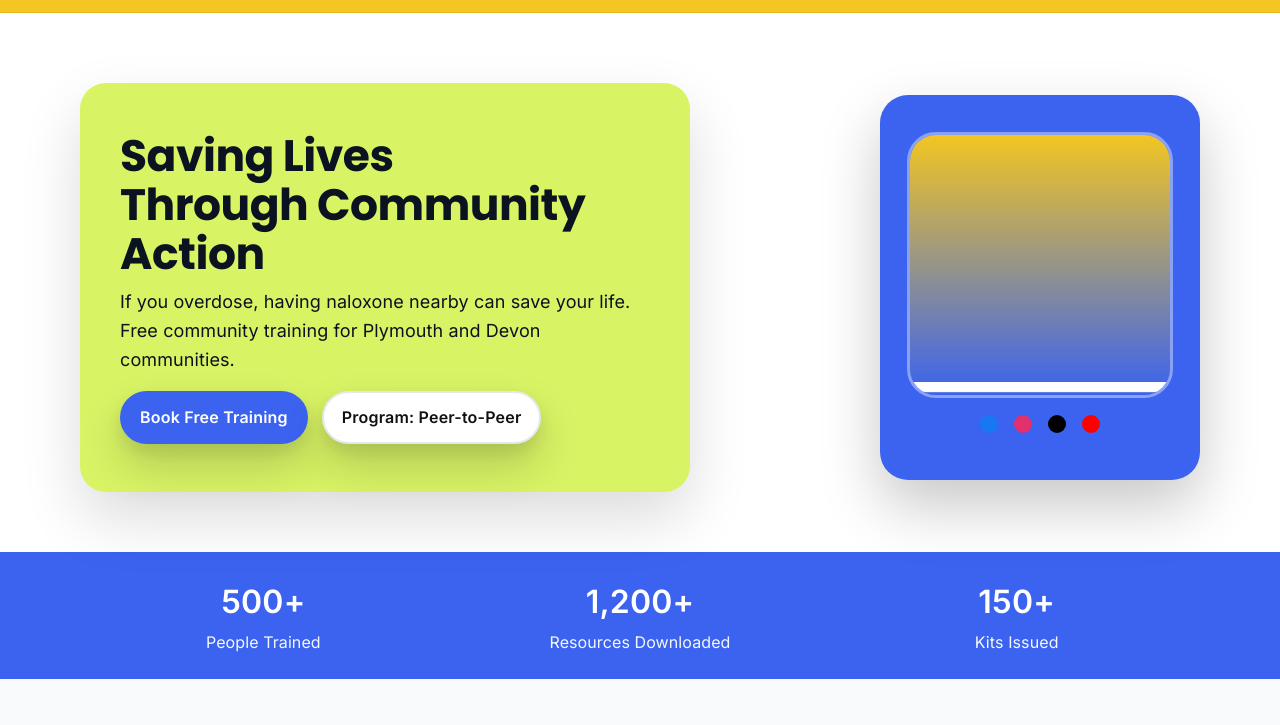
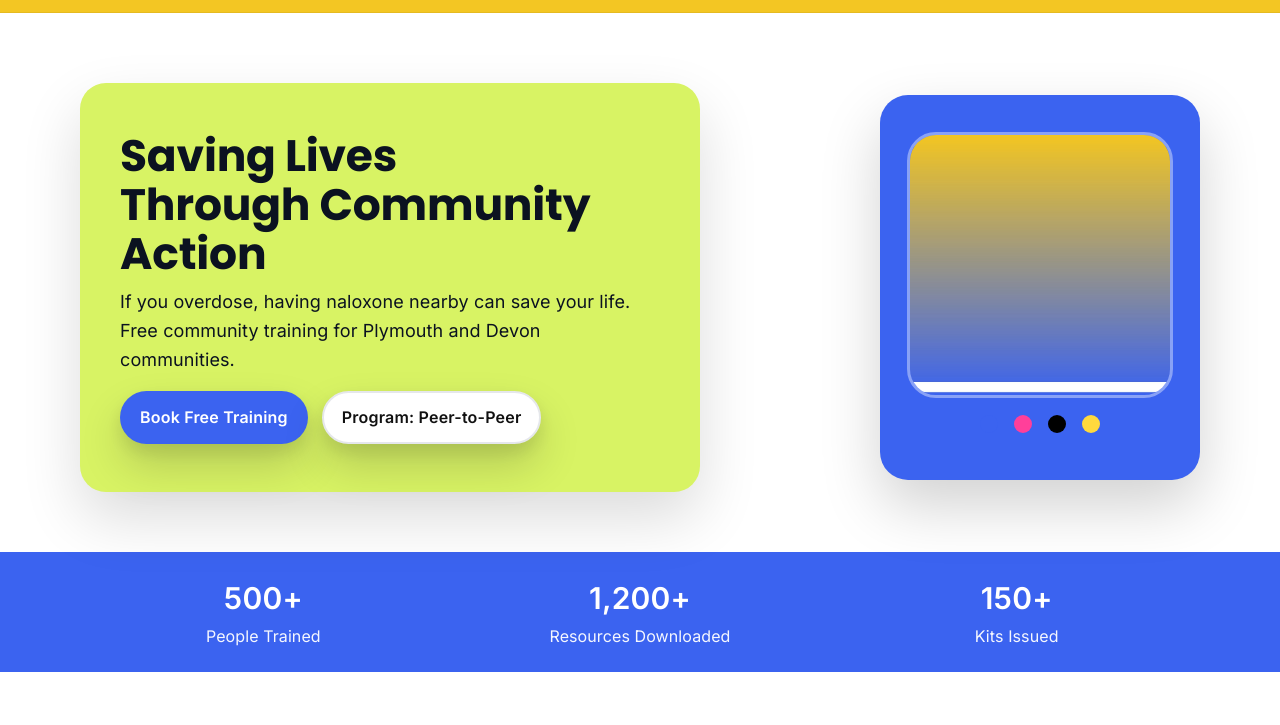
Before and after one commit to nap661/naloxone-page, a plain HTML site: page index.html in a window 1280 px wide. Shown: the part 73-798 px from the top of the page. Drawn offline with Linux system fonts and the light colour scheme.

Commit message:
Add hero section styles with high specificity

```diff
--- a/css/styles.css
+++ b/css/styles.css
@@ -729,4 +729,88 @@ body { --shadow: 0 22px 44px rgba(2,6,23,.16), 0 8px 18px rgba(2,6,23,.10); }
   font-weight:700 !important;
   border:none !important;
 }
-``
+/* ==========================================================
+   HERO + KPI — exact look to match screenshots
+   This block deliberately uses high specificity + !important
+   to beat any earlier conflicting rules.
+   ========================================================== */
+
+/* 0) Ensure the page behind the hero is white */
+body, .hero { background:#FFFFFF !important; }
+
+/* 1) Hero container layout */
+.hero .container.hero-grid{
+  display:grid !important;
+  grid-template-columns:1.35fr 1fr !important;
+  gap:40px !important;
+  align-items:center !important;
+  /* keep container width from your base CSS */
+}
+
+/* 2) LEFT hero card — bright lime tile */
+.hero .hero-card{
+  background:#D8F364 !important;             /* lime from your mockup */
+  color:#0B1220 !important;
+  border-radius:26px !important;
+  padding:48px 40px !important;
+  box-shadow:0 26px 60px rgba(0,0,0,.14) !important;
+  outline:none !important;
+}
+.hero .hero-card h1{
+  font-family:Poppins,system-ui,sans-serif !important;
+  font-size:44px !important;
+  line-height:1.12 !important;
+  letter-spacing:-.2px !important;
+  margin:0 0 10px !important;
+  color:#0B1220 !important;
+}
+.hero .hero-card p{
+  font-size:18px !important;
+  color:#0B1220 !important;
+}
+
+/* 3) RIGHT hero box — solid royal blue tile */
+.hero .hero-social{
+  background:#3B63F0 !important;             /* royal blue from mockup */
+  border-radius:28px !important;
+  padding:40px 30px !important;
+  box-shadow:0 26px 60px rgba(0,0,0,.18) !important;
+}
+.hero .hero-social .avatar-stack img{
+  width:260px !important;
+  height:260px !important;
+  object-fit:cover !important;
+  border-radius:26px !important;
+  outline:3px solid rgba(255,255,255,.40) !important;
+  box-shadow:none !important;
+}
+.hero .social-dots{
+  display:flex !important;
+  justify-content:center !important;
+  gap:16px !important;
+  margin-top:20px !important;
+}
+.hero .social-dots .dot{
+  width:18px !important; height:18px !important; border-radius:50% !important;
+  box-shadow:none !important;
+}
+/* Optional: force dot colours like your screenshot */
+.hero .dot.ig{ background:#FF3F9A !important; }  /* pink */
+.hero .dot.fb{ background:#3B63F0 !important; }  /* blue */
+.hero .dot.tw{ background:#000000 !important; }  /* black */
+.hero .dot.yt{ background:#FFD93D !important; }  /* yellow */
+
+/* 4) KPI strip directly under hero — same royal blue bar */
+.kpis{
+  background:#3B63F0 !important;
+  color:#FFFFFF !important;
+  padding:22px 0 !important;
+  box-shadow:none !important;
+}
+.kpis .kpi strong{ font-size:30px !important; }
+
+/* 5) Safety reset: if any earlier patch set the whole hero area green,
+      neutralise it here without touching the program band. */
+.hero.gradient, section.hero.gradient, .hero.gradient.green{
+  background:#FFFFFF !important;
+}``
```
